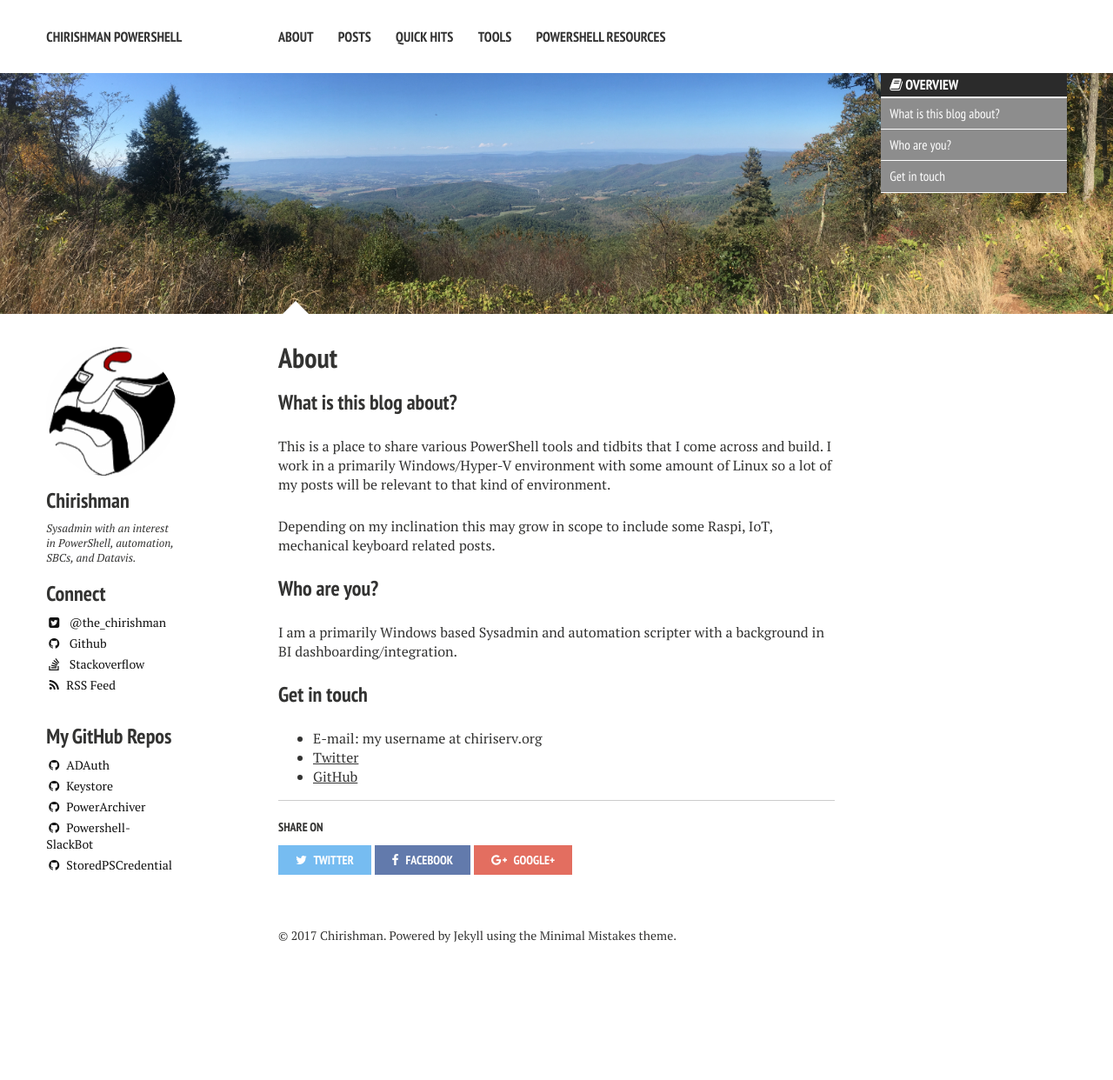
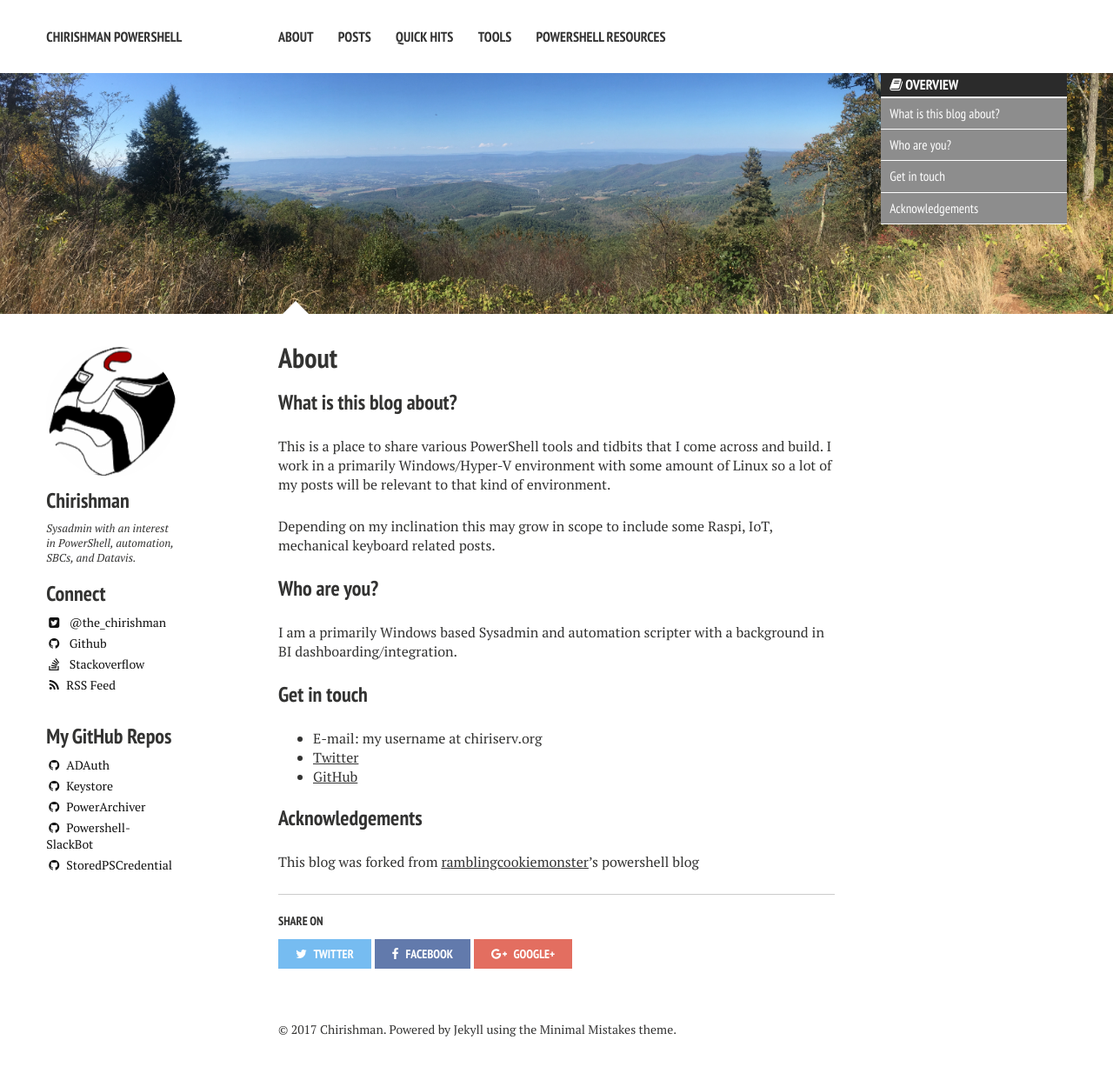
Before and after one commit to Chirishman/chirishman.github.io, a Jekyll site: the page built from about/index.md, in a window 1280 px wide. Shown: the whole page at 87% size. Built offline with Jekyll 4.4.1, drawn with Linux system fonts in a browser that asks for light colours; nearby versions of some CDN libraries; library files that are not in the unit come from our copies; before the commit the page ends 1134 px from its top, so only the background shows below that.

Commit message:
acknowledgement added

```diff
--- a/about/index.md
+++ b/about/index.md
@@ -24,3 +24,7 @@ I am a primarily Windows based Sysadmin and automation scripter with a backgroun
 * E-mail: my username at chiriserv.org
 * [Twitter](https://twitter.com/the_chirishman)
 * [GitHub](https://github.com/Chirishman)
+
+### Acknowledgements
+
+This blog was forked from [ramblingcookiemonster](http://ramblingcookiemonster.github.io/)'s powershell blog
```
